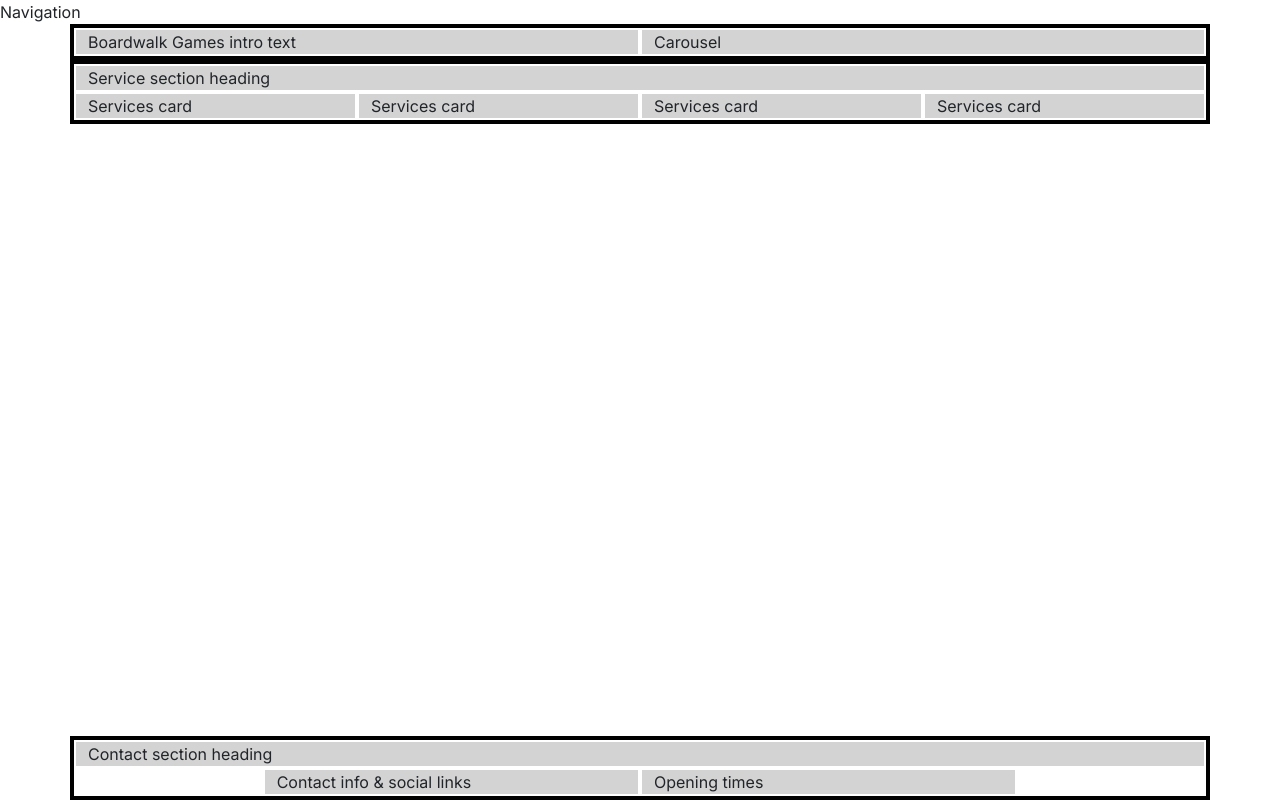
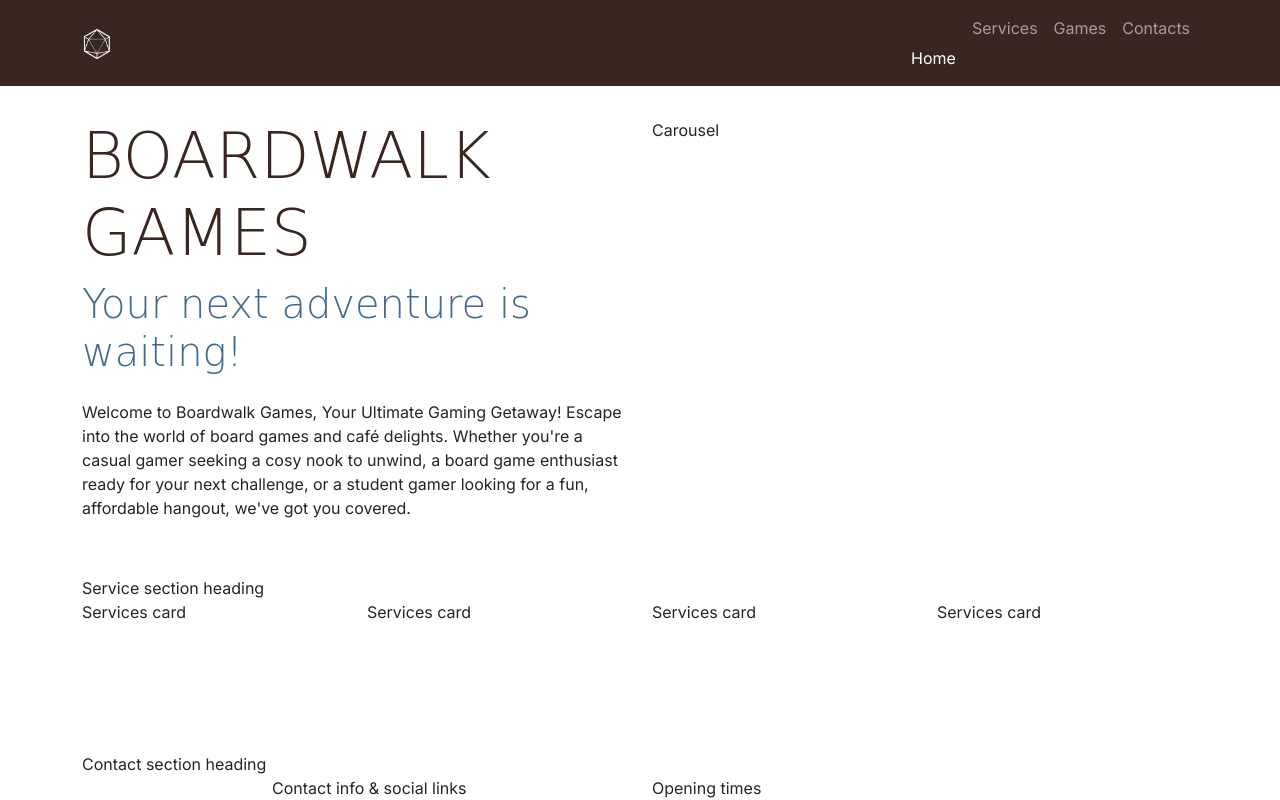
Before and after one commit to djbrown14/boardwalk-games, a plain HTML site: page index.html in a window 1280 px wide. Drawn offline with nearby package versions, Linux system fonts and the light colour scheme; a web font is replaced by a local one.

Commit message:
Added the header text

```diff
--- a/assets/css/style.css
+++ b/assets/css/style.css
@@ -22,15 +22,35 @@ h2,
 h3 {
     font-family: var(--secondary-font);
     color: var(--primary-color);
+    text-transform: uppercase;
 }
 
 .sub-heading-color {
     color: var(--highlight-color);
 }
 
+.section {
+    margin-top: 2rem;
+    margin-bottom: 2rem;
+}
+
+/* navbar */
+#navbar {
+    background-color: var(--primary-color);
+}
+
+#navbar .logo {
+    width: 30px;
+}
+
+/* Header */
+#header .lead {
+    font-family: var(--secondary-font);
+}
+
 /* grid visualisation CSS for testing */
 
-.container,
+/* .container,
 .row {
     border: 2px solid black;
 }
--- a/index.html
+++ b/index.html
@@ -21,13 +21,41 @@
 
 <!-- Classes on body set to work with mt-auto on footer to ensure it always stays at the bottom of the page -->
 <body class="d-flex flex-column min-vh-100">
-   <!-- Navigation -->
-    <div>Navigation</div>
+<!-- Navigation -->
+<nav id="navbar" class="navbar navbar-expand-lg" data-bs-theme="dark">
+    <div class="container">
+      <a class="navbar-brand" href="index.html">
+         <img src="assets/css/images/logo-sm-white.png" alt="Boardwalk Games Logo" class="logo">
+      <button class="navbar-toggler" type="button" data-bs-toggle="collapse" data-bs-target="#navbarNav" aria-controls="navbarNav" aria-expanded="false" aria-label="Toggle navigation">
+        <span class="navbar-toggler-icon"></span>
+      </button>
+      <div class="collapse navbar-collapse" id="navbarNav">
+        <ul class="navbar-nav ms-auto">
+          <li class="nav-item">
+            <a class="nav-link active" aria-current="page" href="index.html">Home</a>
+          </li>
+          <li class="nav-item">
+            <a class="nav-link" href="#">Services</a>
+          </li>
+          <li class="nav-item">
+            <a class="nav-link" href="game-library.html">Games</a>
+          </li>
+          <li class="nav-item">
+            <a class="nav-link" href="#">Contacts</a>
+          </li>
+        </ul>
+      </div>
+    </div>
+</nav>
 
     <!-- Header with carousel -->
-     <header class="container">
+     <header id="header" class="container section">
         <div class="row">
-            <div class="col-12 col-xl-6">Boardwalk Games intro text</div>
+            <div class="col-12 col-xl-6 text-center text-xl-start">
+                <h1 class="display-3">Boardwalk Games</h1>
+                <p class="lead display-6 sub-heading-color">Your next adventure is waiting!</p>
+                <p class="my-4">Welcome to Boardwalk Games, Your Ultimate Gaming Getaway! Escape into the world of board games and café delights. Whether you're a casual gamer seeking a cosy nook to unwind, a board game enthusiast ready for your next challenge, or a student gamer looking for a fun, affordable hangout, we've got you covered.</p>
+            </div>
             <div class="col-12 col-xl-6">Carousel</div>
         </div>
      </header>
```
